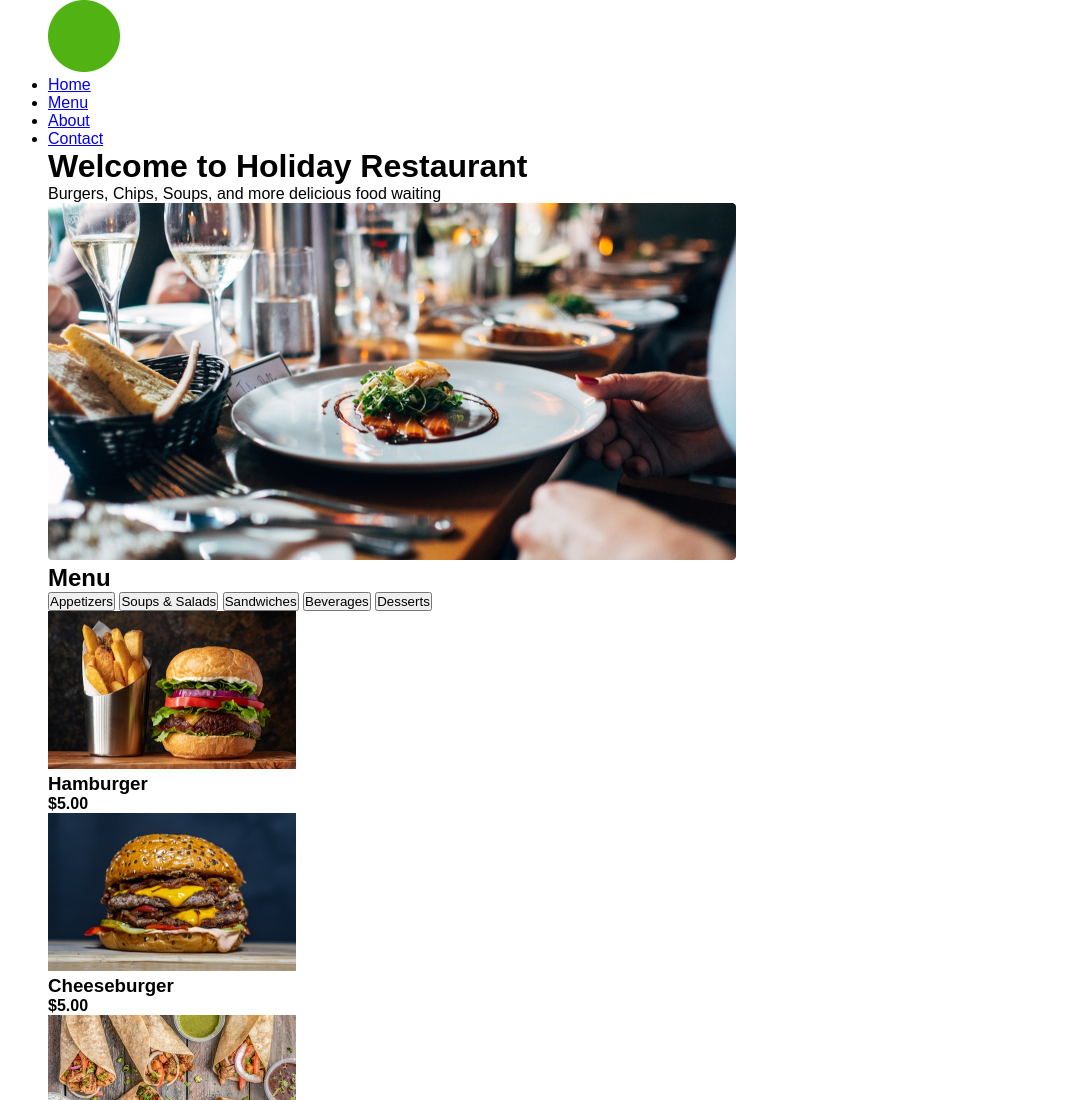
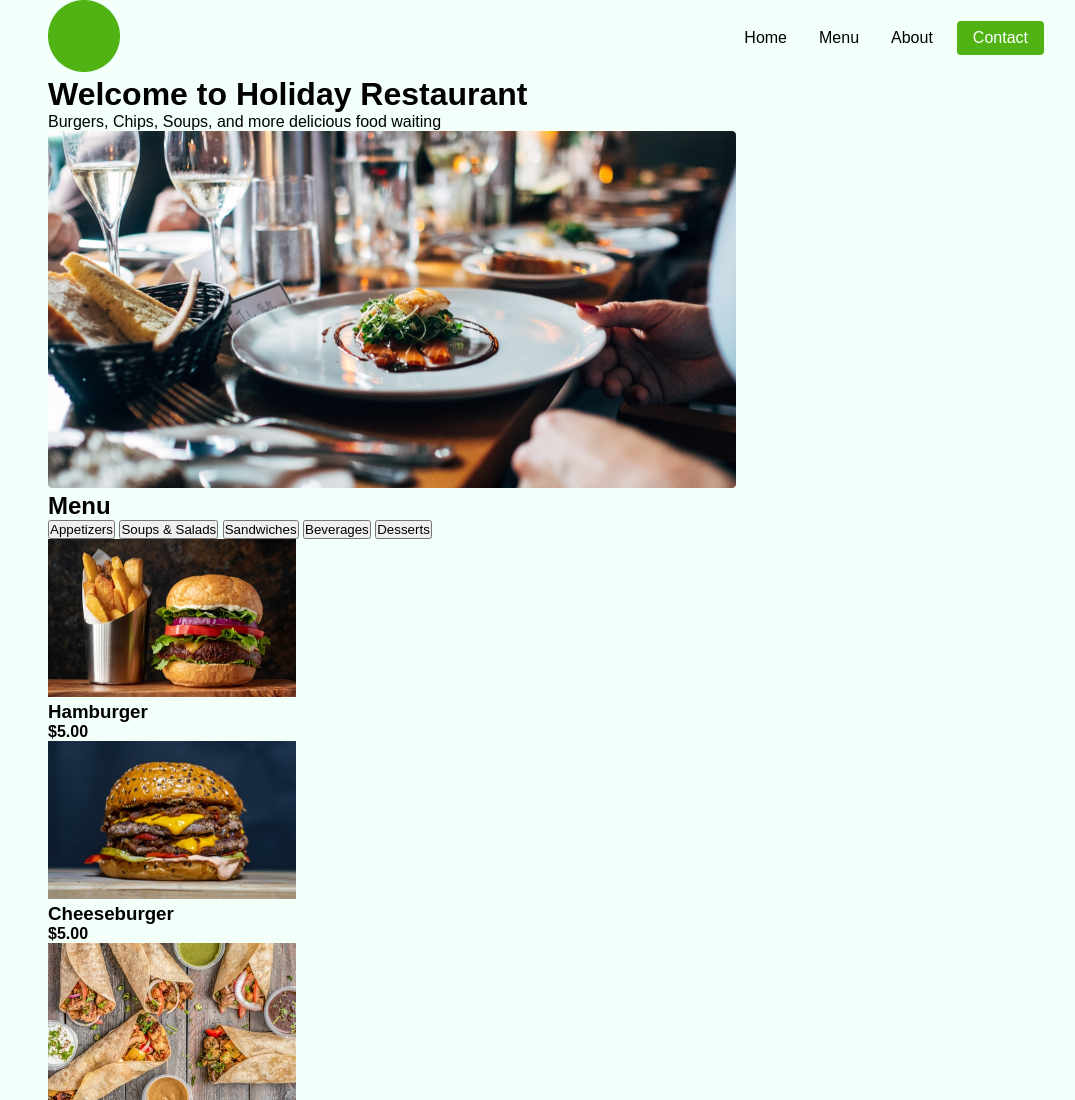
Before and after one commit to harounach/holiday-restaurant, a website built with webpack: page public/index.html in a window 1280 px wide. Shown: the top 1100 px of the page, without its empty margins (94-1169 px from the left). Built offline with nearby package versions, Linux system fonts and the light colour scheme.

Commit message:
Create appbar and button

```diff
--- a/src/sass/base/_base.scss
+++ b/src/sass/base/_base.scss
@@ -1,3 +1,5 @@
+@use "../abstracts/variables" as vars;
+
 *,
 *::before,
 *::after {
@@ -13,6 +15,7 @@ html {
 
 body {
   font-size: 1rem;
+  background-color: vars.$background-color;
 }
 
 .container {
--- a/src/sass/components/_appbar.scss
+++ b/src/sass/components/_appbar.scss
@@ -1,5 +1,8 @@
+@use "../abstracts/variables" as vars;
 // appbar
 .appbar {
+  display: flex;
+  justify-content: space-between;
   // appbar__logo
   &__logo {
   }
@@ -10,9 +13,30 @@
 
   // appbar__nav
   &__nav {
+    display: flex;
+    align-items: center;
+    ul {
+      list-style-type: none;
+      display: flex;
+      gap: 1rem;
+    }
+
+    li {
+      display: block;
+    }
   }
 
   // appbar__link
   &__link {
+    display: block;
+    text-decoration: none;
+    font-size: 1rem;
+    font-weight: 400;
+    padding: 0.5rem;
+    color: #000;
+
+    &:hover {
+      color: vars.$secondary-color;
+    }
   }
 }
--- a/src/sass/components/_button.scss
+++ b/src/sass/components/_button.scss
@@ -0,0 +1,20 @@
+@use "../abstracts/variables" as vars;
+
+// btn
+.btn {
+  display: flex;
+  padding: 0.5rem 1rem;
+  text-decoration: none;
+  font-size: 1rem;
+  font-weight: 500;
+  color: #000;
+  background-color: transparent;
+  border-radius: 0.25rem;
+  cursor: pointer;
+
+  // btn--primary
+  &--primary {
+    background-color: vars.$primary-color;
+    color: vars.$on-primary-color;
+  }
+}
--- a/src/sass/main.scss
+++ b/src/sass/main.scss
@@ -18,6 +18,7 @@
 @use "./base/typography";
 
 // <components>
+@use "./components/appbar";
 @use "./components/button";
 
 // <pages>
```
